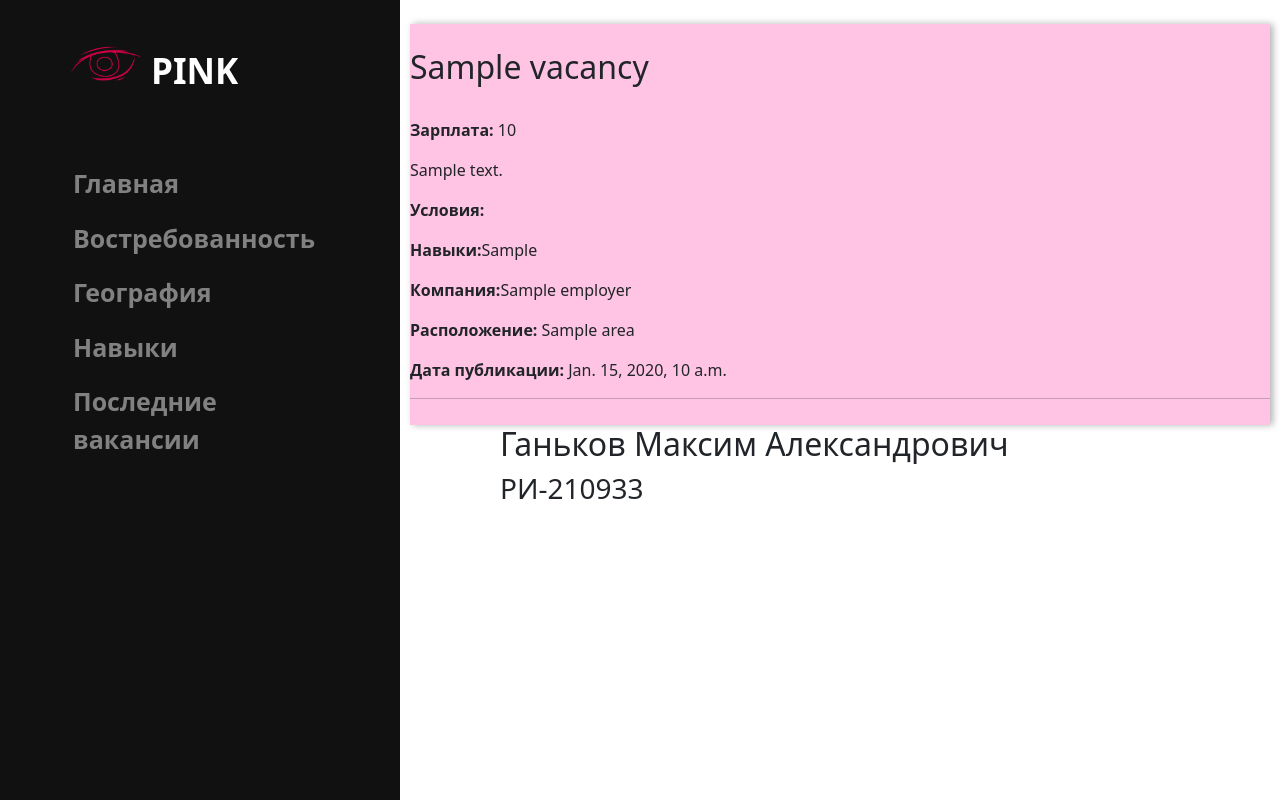
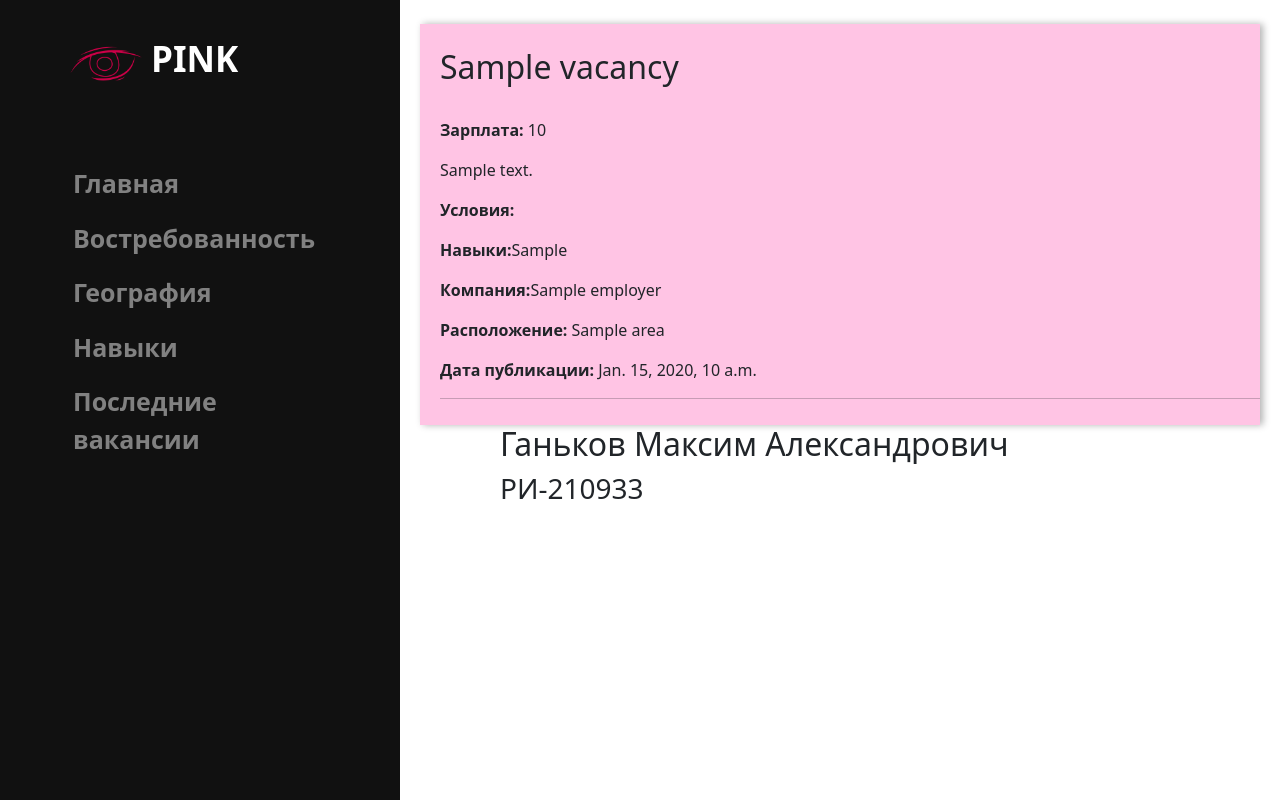
Before and after one commit to JornoJovano/PINK, a Django app: template main/templates/main/vacanvies_template.html in a window 1280 px wide. Run offline with Django 3.2, Linux system fonts and the light colour scheme; the template is opened without the code that fills it: most values are stand-ins (such as "Sample title", 1, 10 or a date in 2020).

Commit message:
Update main.css

```diff
--- a/main/static/main/css/main.css
+++ b/main/static/main/css/main.css
@@ -14,6 +14,7 @@
     padding-right:100px;
 }
 
+
 aside img {
     height: 80px;
     width: 80px;
@@ -25,7 +26,7 @@
     margin-left: 10px;
     font-weight: bold;
     position: relative;
-    top: -40px;
+    top: -52px;
     left: 5px;
 }
 
@@ -61,6 +62,9 @@
     box-shadow: 3px 0 7px rgba(0,0,0,.3);
     font-size: 16px;
     padding-bottom: 10px;
+    margin-left:10px;
+    margin-right:10px;
+    padding-left:20px;
 }
 
 .second {
```
